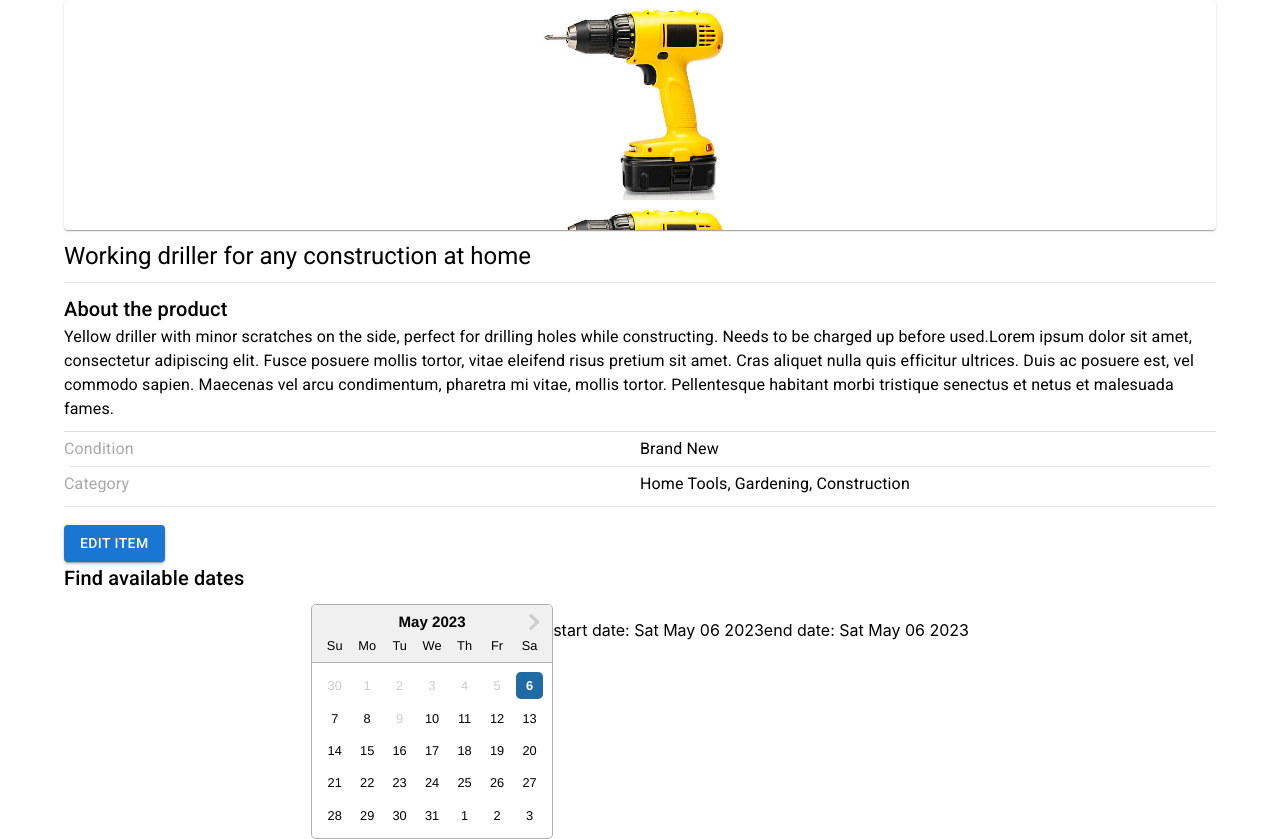
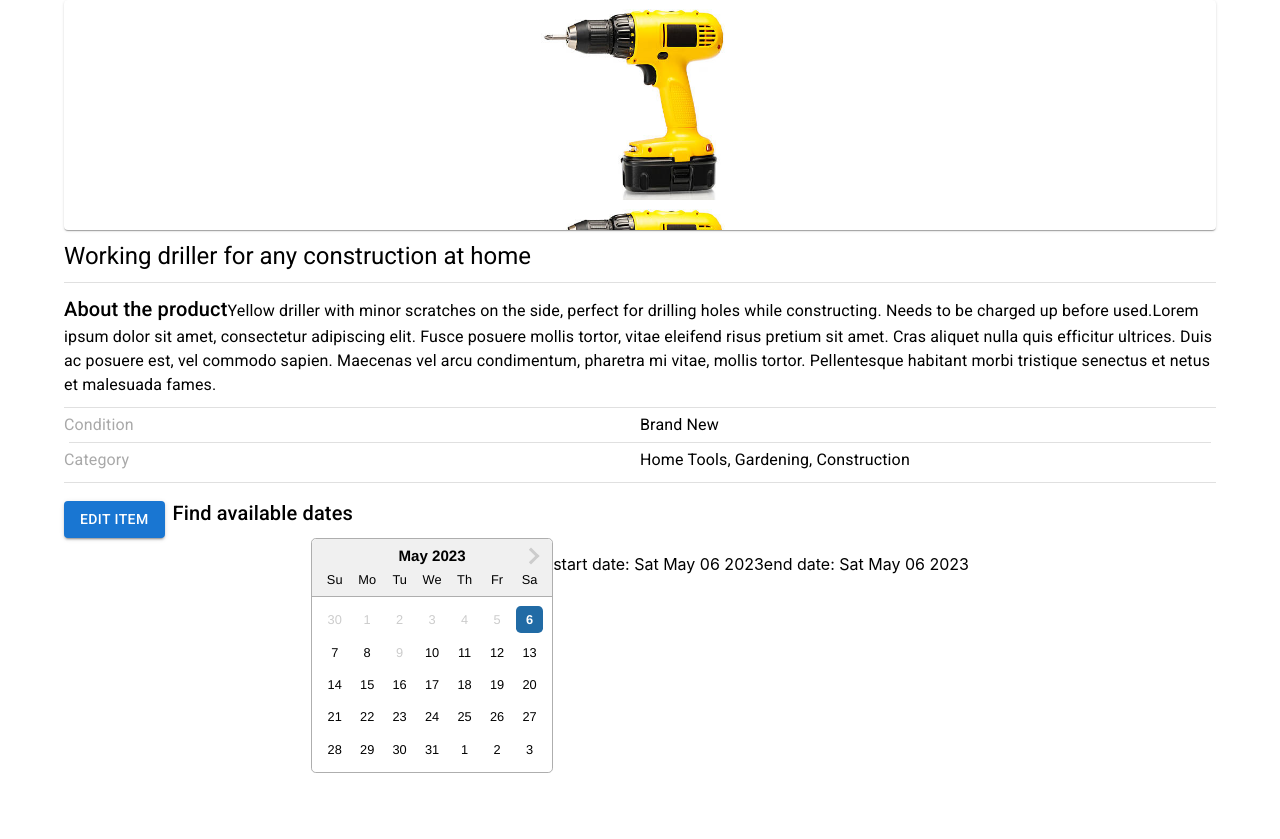
Before and after one commit to boro-mta/boro-fe, a React (Create React App) app: page /item/1 in a window 1280 px wide. After the commit the page ends 800 px from the top, so only its background shows below. Built offline with nearby package versions, Linux system fonts and the light colour scheme.

Commit message:
fixed bugs of itemDetailsPage

```diff
--- a/src/routes/itemDetailsPage.tsx
+++ b/src/routes/itemDetailsPage.tsx
@@ -144,10 +144,10 @@ const itemDetailsPage = (props: Props) => {
           </CardMedia>
         )}
       </Card>
-      <Typography variant="h5">{itemDetails.title}</Typography>
+      <Typography component={'span'} variant="h5">{itemDetails.title}</Typography>
       <Divider sx={{ marginTop: "10px", marginBottom: "10px" }} />
-      <Typography variant="h6">About the product</Typography>
-      <Typography variant="body1">{itemDetails.description}</Typography>
+      <Typography component={'span'} variant="h6">About the product</Typography>
+      <Typography component={'span'} variant="body1">{itemDetails.description}</Typography>
 
       <Divider sx={{ marginTop: "10px", marginBottom: "5px" }} />
       <Row
@@ -166,7 +166,7 @@ const itemDetailsPage = (props: Props) => {
         Edit Item
       </Button>
 
-      <Typography variant="h6" sx={{ marginBottom: "10px" }}>
+      <Typography component={'span'} variant="h6" sx={{ marginBottom: "10px" }}>
         Find available dates
       </Typography>
       <div style={{ display: "flex", justifyContent: "center" }}>
@@ -246,7 +246,7 @@ const itemDetailsPage = (props: Props) => {
             p: 4,
           }}
         >
-          <Typography variant="body1">{selectedDatesError}</Typography>
+          <Typography component={'span'} variant="body1">{selectedDatesError}</Typography>
         </Box>
       </Modal>
     </Container >
```
